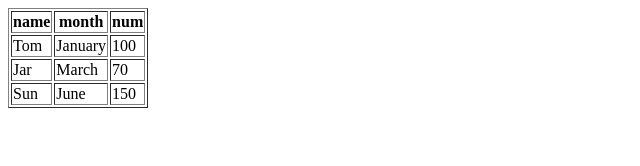
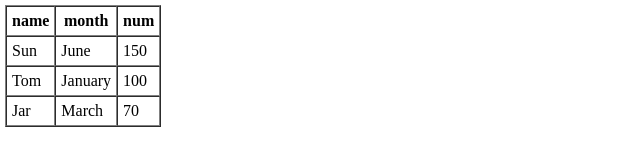
Before and after one commit to xtfighting/NetEaseSort, a plain HTML site: page index.html in a window 1280 px wide. Both pictures are taken after a click on the element "num". Shown: the whole page, without its empty margins (0-640 px from the left). Drawn offline with Linux system fonts and the light colour scheme.

Commit message:
Update index.html

```diff
--- a/index.html
+++ b/index.html
@@ -4,18 +4,30 @@
 <title>test</title>
 </head>
 <style>
+*{
+	margin: 0;
+	padding: 0;
+}
+th,td{
+	padding:5px;
+}
 #content{
-  width:100px;
-  height:100px;
+	margin: 5px;
+	width:100px;
+	height:100px;
+}
+#num:hover{
+    cursor: pointer;
+
 }
 </style>
 <body>
 <div id="content">
-  <table id="tb" border="1">
+  <table id="tb" border="1" cellspacing="0" cellpadding="0" >
     <tr>
       <th>name</th>
       <th>month</th>
-      <th id="num">num</th>
+      <th id="num" title="排列大小">num</th>
     </tr>
     <tr class="tbtr">
       <td>Tom</td>
@@ -35,6 +47,7 @@
   </table>
 </div>
 <script>
+
   document.getElementById('num').onclick = function(){
   	var tableId = document.getElementById('tb');
   	var str ='';
@@ -46,49 +59,11 @@
   	var num2 = parseInt(tableId.rows[2].cells[2].innerHTML);
   	var num3 = parseInt(tableId.rows[3].cells[2].innerHTML);
   	var temporary = new Array(3);
-  	/*if(num1>num2){
-  		if(num1>num3){
-  			if(num2>num3){
-  				temporary[0]=1;
-  				temporary[1]=2;
-  				temporary[2]=3;
-  			}else{
-  				temporary[0]=1;
-  				temporary[1]=3;
-  				temporary[2]=2;
-  			}
-  		}else{
-  			temporary[0]=3;
-  			temporary[1]=1;
-  			temporary[2]=2;
-  		}
-  	}else{
-  		if(num2>num3){
-  			if(num1>num3){
-  				temporary[0]=2;
-  				temporary[1]=1;
-  				temporary[2]=3;
-  			}else{
-  				temporary[0]=2;
-  				temporary[1]=3;
-  				temporary[2]=1;
-  			}
-  		}else{
-  			    temporary[0]=3;
-  				temporary[1]=2;
-  				temporary[2]=1;
-  		}
-  	}*/
   	temporary = [num1, num2, num3].map((num, index) => ({ num, index })).sort((a, b) => b.num - a.num).map(({ index }) => index + 1)
-  	tableId.innerHTML = "<tr><th>name</th><th>month</th><th id='num'>num</th></tr>";
-  	alert(temporary);
-  	var a = temporary[0];
-  	var j =0;
+  	tableId.innerHTML = "<tr><th>name</th><th>month</th><th id='num' title='排列大小'>num</th></tr>";
   	for(var i=0;i<temporary.length;i++){
-  		tableId.innerHTML += "<tr><td>"+numArray[i].name+"</td><td>"+numArray[i].month+"</td><td>"+numArray[i].num+"</td></tr>";
+  		tableId.innerHTML += "<tr><td>"+numArray[temporary[i]-1].name+"</td><td>"+numArray[temporary[i]-1].month+"</td><td>"+numArray[temporary[i]-1].num+"</td></tr>";
   	}
-
-
   }
   function person(name,month,num){
     this.name = name;
```
